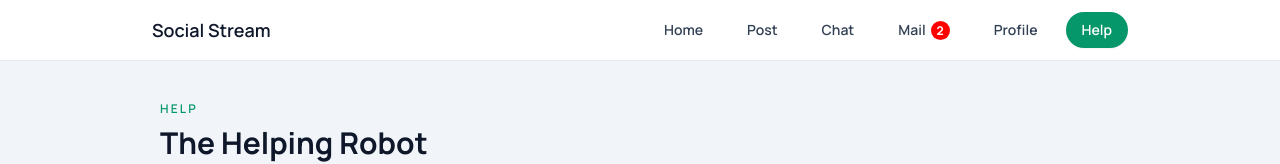
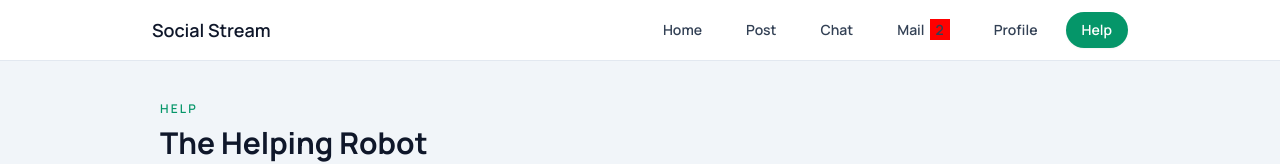
Before and after one commit to SamR2406/Socialwebsite_Nextjs, a Next.js app: page /help in a window 1280 px wide. Shown: the top 164 px of the page. Built offline with nearby package versions, Linux system fonts and the light colour scheme.

Commit message:
fixed bug with tailwind

```diff
--- a/src/components/nav-bar.js
+++ b/src/components/nav-bar.js
@@ -38,7 +38,7 @@ export function NavBar() {
         >
           {link.label}
           {link.label === "Mail" && unreadCount > 0 && (
-            <span className="inline-flex items-center justify-center bg-red-600 text-white text-xs font-bold rounded-full px-2 py-0.5">
+            <span>
               {unreadCount}
             </span>
           )}
```
